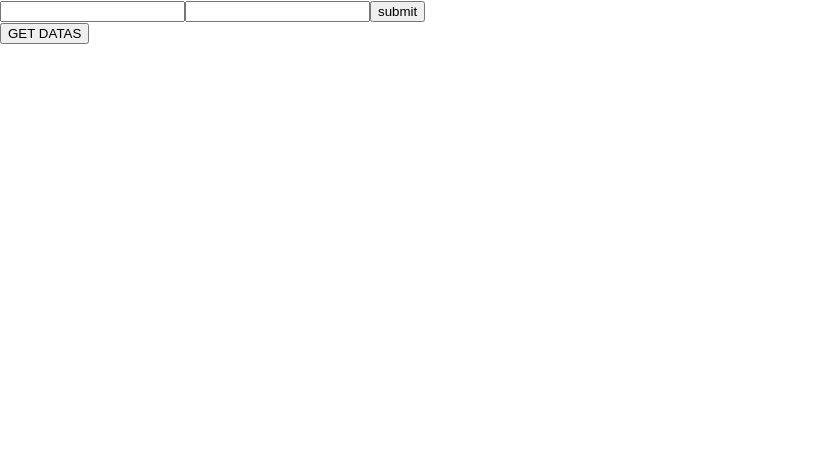
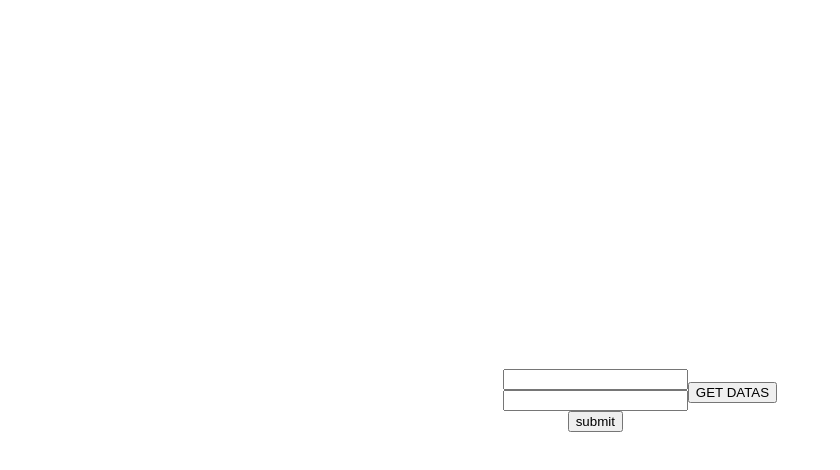
Before and after one commit to DaW888/organizer-agh-client, a React (Create React App) app: page / in a window 1280 px wide. Shown: the top 470 px of the page, without its empty margins (0-840 px from the left). Built offline with nearby package versions, Linux system fonts and the light colour scheme.

Commit message:
add style to login

```diff
--- /dev/null
+++ b/src/Styled/Sites/Login.jsx
@@ -0,0 +1,16 @@
+import styled from 'styled-components';
+
+export const LoginContainer = styled.div`
+    width: 100vw;
+    height: 100vh;
+    display: flex;
+    align-items: center;
+    justify-content: center;
+`;
+
+export const FormWrapper = styled.form`
+    display: flex;
+    flex-direction: column;
+    align-items: center;
+    justify-content: center;
+`;
--- a/src/Views/Login.jsx
+++ b/src/Views/Login.jsx
@@ -1,5 +1,6 @@
 import React, { useState } from 'react';
 import * as api from '../api/apis';
+import { FormWrapper, LoginContainer } from '../Styled/Sites/Login';
 
 const Login = () => {
     const [email, setEmail] = useState('');
@@ -27,8 +28,8 @@ const Login = () => {
     };
 
     return (
-        <>
-            <form onSubmit={handleSubmitLogin}>
+        <LoginContainer>
+            <FormWrapper onSubmit={handleSubmitLogin}>
                 <input
                     type="text"
                     value={email}
@@ -40,7 +41,7 @@ const Login = () => {
                     onChange={e => setPass(e.target.value)}
                 />
                 <input type="submit" value="submit" />
-            </form>
+            </FormWrapper>
             <div>
                 <button onClick={() => getFoods()}>GET DATAS</button>
                 <ul>
@@ -50,7 +51,7 @@ const Login = () => {
                 </ul>
             </div>
             <div>{fetchError}</div>
-        </>
+        </LoginContainer>
     );
 };
 
```
